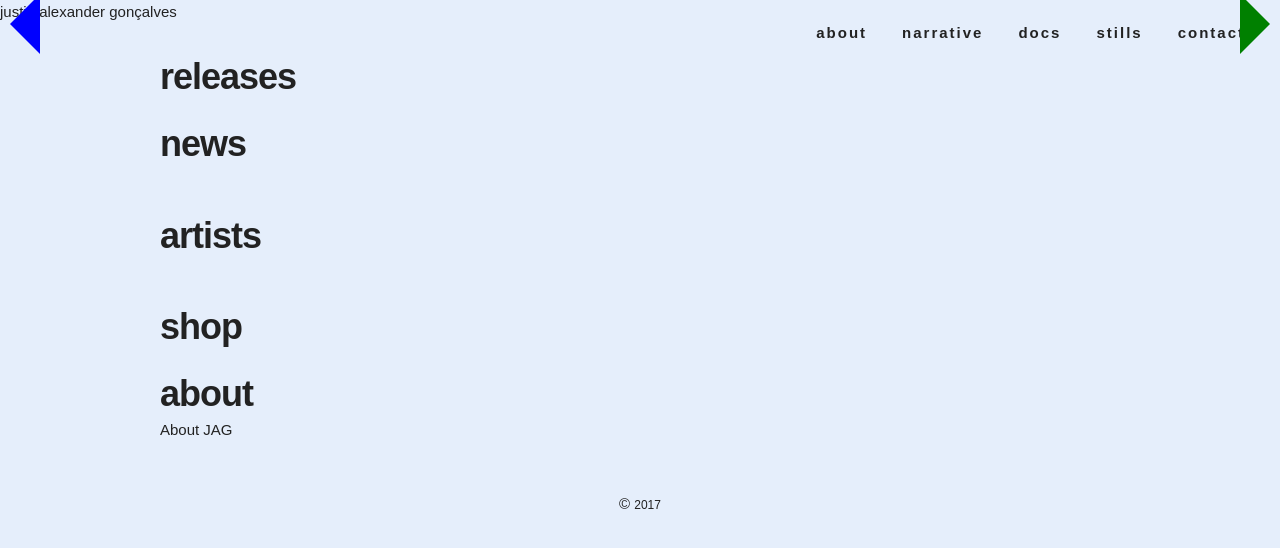
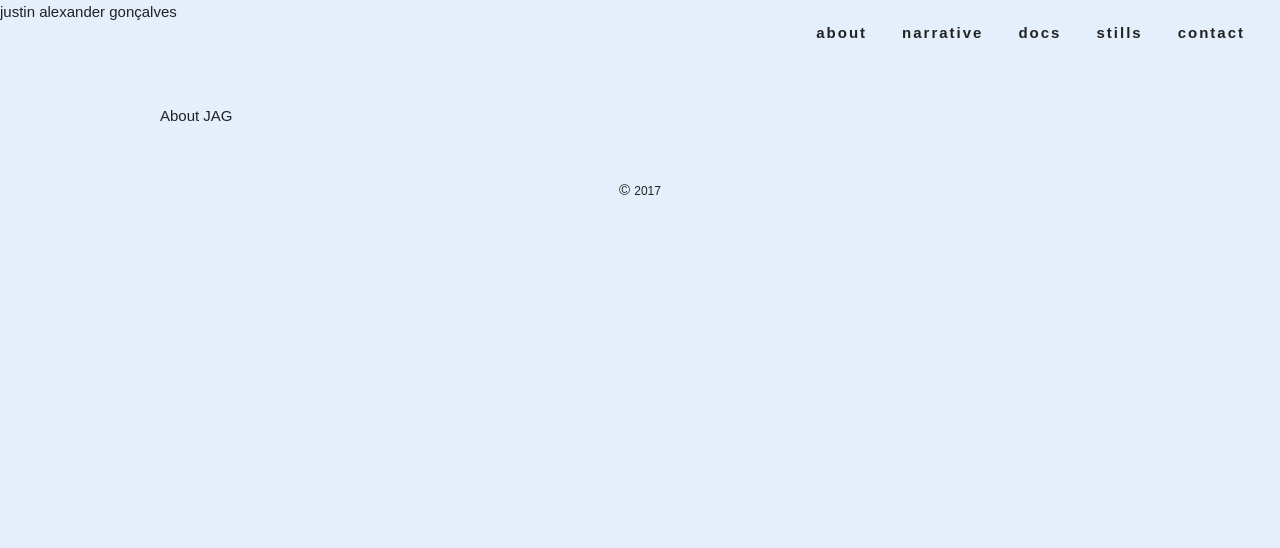
Before and after one commit to ags2121/jag-based-wedding-site, a plain HTML site: page index.html in a window 1280 px wide. Drawn offline with Linux system fonts and the light colour scheme.

Commit message:
remove clutter

```diff
--- a/index.html
+++ b/index.html
@@ -40,34 +40,19 @@
       <ul class="navbar-list"></ul>
     </div>
 
-    <!-- all pics need to be at least 1036px -->
-    <div class="carousel">
-      <div class="arrow left"></div>
-      <div class="arrow right"></div>
-    </div>
-
     <div class="container" id="releases">
-      <h3 class="section-title">releases</h3>
-      <div class="releases"></div>
     </div>
 
     <div class="container" id="news">
-      <h3 class="section-title">news</h3>
-      <ul class="news-list"></ul>
     </div>
 
     <div class="container" id="artists">
-      <h3 class="section-title">artists</h3>
-      <ul class="artist-list"></ul>
     </div>
 
     <div class="container" id="shop">
-      <h3 class="section-title">shop</h3>
-      <div class="titles"></div>
     </div>
 
     <div class="container" id="about">
-      <h3 class="section-title">about</h3>
       <div>About JAG</div>
     </div>
 
```
